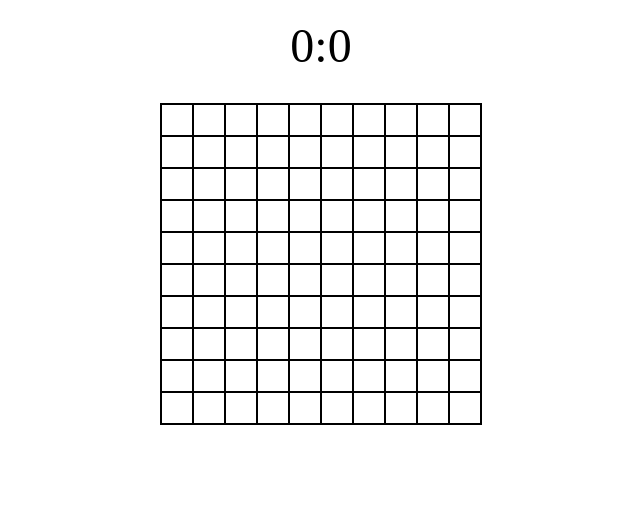
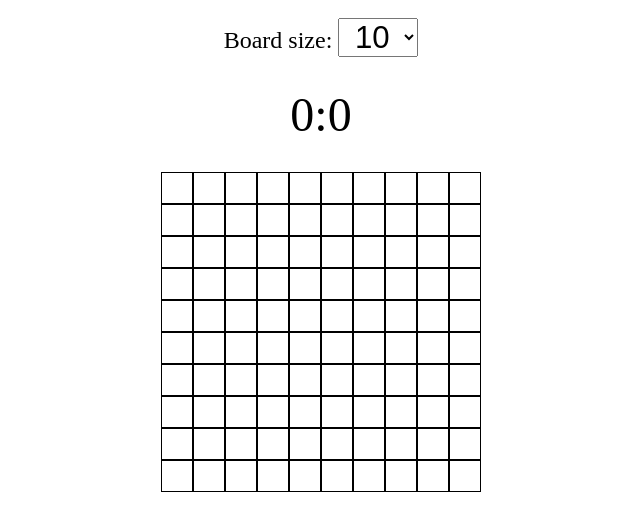
Before and after one commit to rutkowskifilip/tictactoe, an Angular app: page / in a window 1280 px wide. Shown: the top 530 px of the page, without its empty margins (319-959 px from the left). Built offline with nearby package versions, Linux system fonts and the light colour scheme.

Commit message:
size change

```diff
--- a/src/app/container/container.component.css
+++ b/src/app/container/container.component.css
@@ -5,10 +5,22 @@ div.score {
   margin-top: 10px;
   margin-bottom: 30px;
 }
+div.size {
+  font-size: 1.5em;
+  width: 100%;
+  text-align: center;
+  margin-top: 10px;
+  margin-bottom: 30px;
+}
+select {
+  width: 80px;
+  font-size: 1.3em;
+  text-align: center;
+}
 div.board {
   display: flex;
   flex-direction: column;
-  border: 1px solid black;
+  /* border: 1px solid black; */
 }
 
 div.line {
--- a/src/app/container/container.component.html
+++ b/src/app/container/container.component.html
@@ -1,4 +1,13 @@
 <div class="container">
+  <div class="size">
+    Board size:
+    <select (change)="changeSize($event)">
+      <option value="5">5</option>
+      <option value="10" selected>10</option>
+      <option value="15">15</option>
+      <option value="20">20</option>
+    </select>
+  </div>
   <div class="score">{{ xScore }}:{{ oScore }}</div>
   <div class="board">
     <div *ngFor="let x of board; let i = index" class="line">
--- a/src/app/container/container.component.ts
+++ b/src/app/container/container.component.ts
@@ -9,12 +9,27 @@ import { FieldComponent } from '../field/field.component';
 })
 export class ContainerComponent {
   @Output() output = new EventEmitter<number[]>();
+  size: number = 10;
   player: string = '';
   x: boolean = true;
   toColor: number[][] = new Array();
   board: number[][] = new Array();
   xScore = 0;
   oScore = 0;
+  changeSize(value: any) {
+    console.log(value.target.value);
+    this.size = value.target.value;
+    this.createBoard();
+  }
+  createBoard() {
+    this.board.splice(0, this.board.length);
+    for (let i = 0; i < this.size; i++) {
+      this.board.push([]);
+      for (let j = 0; j < this.size; j++) {
+        this.board[i].push(0);
+      }
+    }
+  }
   clicked(n: number, i: number, j: number) {
     this.board[i][j] = n;
 
@@ -114,15 +129,15 @@ export class ContainerComponent {
   // ================================================================================
 
   reset(): void {
-    for (let i = 0; i < 10; i++) {
+    for (let i = 0; i < this.board.length; i++) {
       this.board[i] = [];
     }
   }
 
   getAvailableMoves(): Field[] {
     const moves: Field[] = [];
-    for (let i = 0; i < 10; i++) {
-      for (let j = 0; j < 10; j++) {
+    for (let i = 0; i < this.board.length; i++) {
+      for (let j = 0; j < this.board.length; j++) {
         if (this.board[i][j] === 0) {
           moves.push({ x: i, y: j });
         }
@@ -143,10 +158,11 @@ export class ContainerComponent {
     let finalScore = 0;
     let countP = 0;
     let countC = 0;
-    let startI = move.x > 4 ? move.x - 4 : 0;
-    let startJ = move.y > 4 ? move.y - 4 : 0;
-    let endI = move.x < 5 ? move.x + 4 : 9;
-    let endJ = move.y < 5 ? move.y + 4 : 9;
+    const size = this.board.length;
+    const startI = move.x > 4 ? move.x - 4 : 0;
+    const startJ = move.y > 4 ? move.y - 4 : 0;
+    const endI = move.x < size - 5 ? move.x + 4 : size - 1;
+    const endJ = move.y < size - 5 ? move.y + 4 : size - 1;
     //  wiersze
     for (let i = startJ; i <= endJ; i++) {
       if (this.board[move.x][i] === 1) {
@@ -283,12 +299,7 @@ export class ContainerComponent {
 
   ngOnInit(): void {
     this.player = 'X';
-    for (let i = 0; i < 10; i++) {
-      this.board.push([]);
-      for (let j = 0; j < 10; j++) {
-        this.board[i].push(0);
-      }
-    }
+    this.createBoard();
   }
 }
 
```
